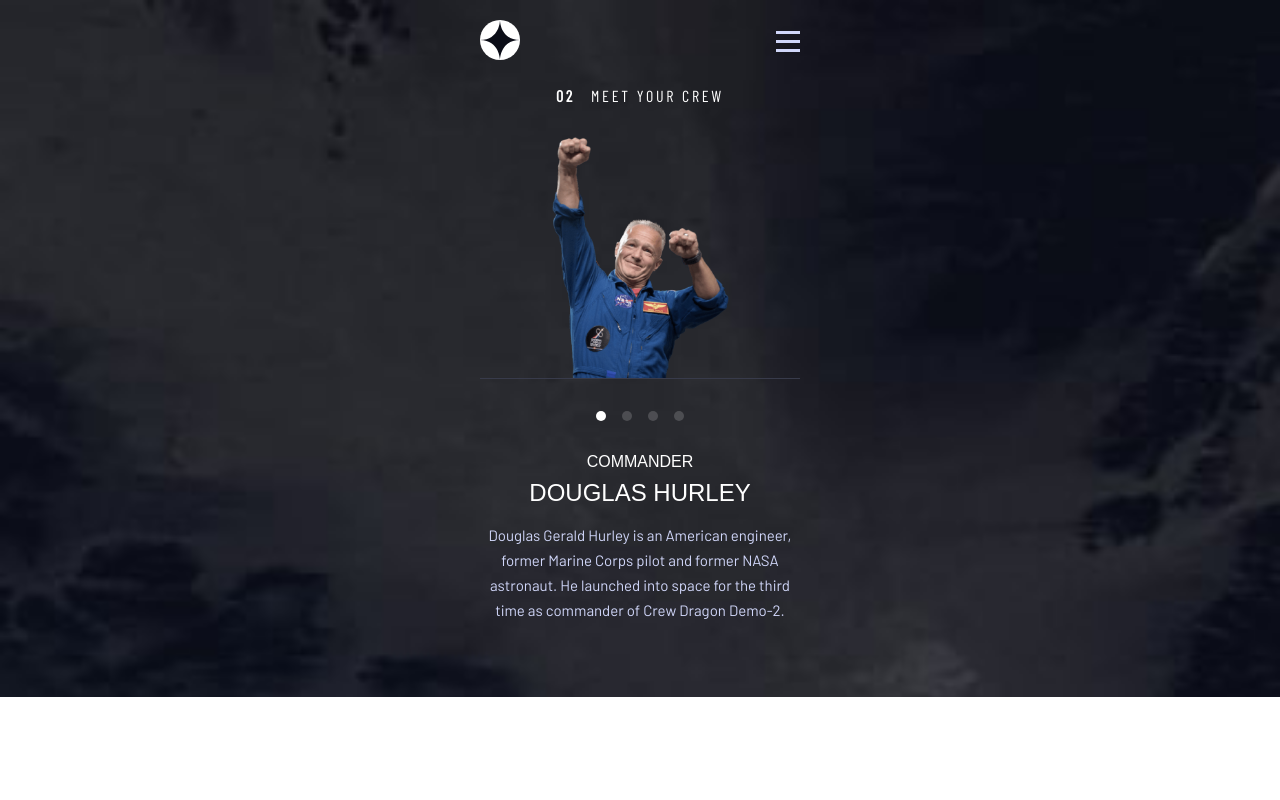
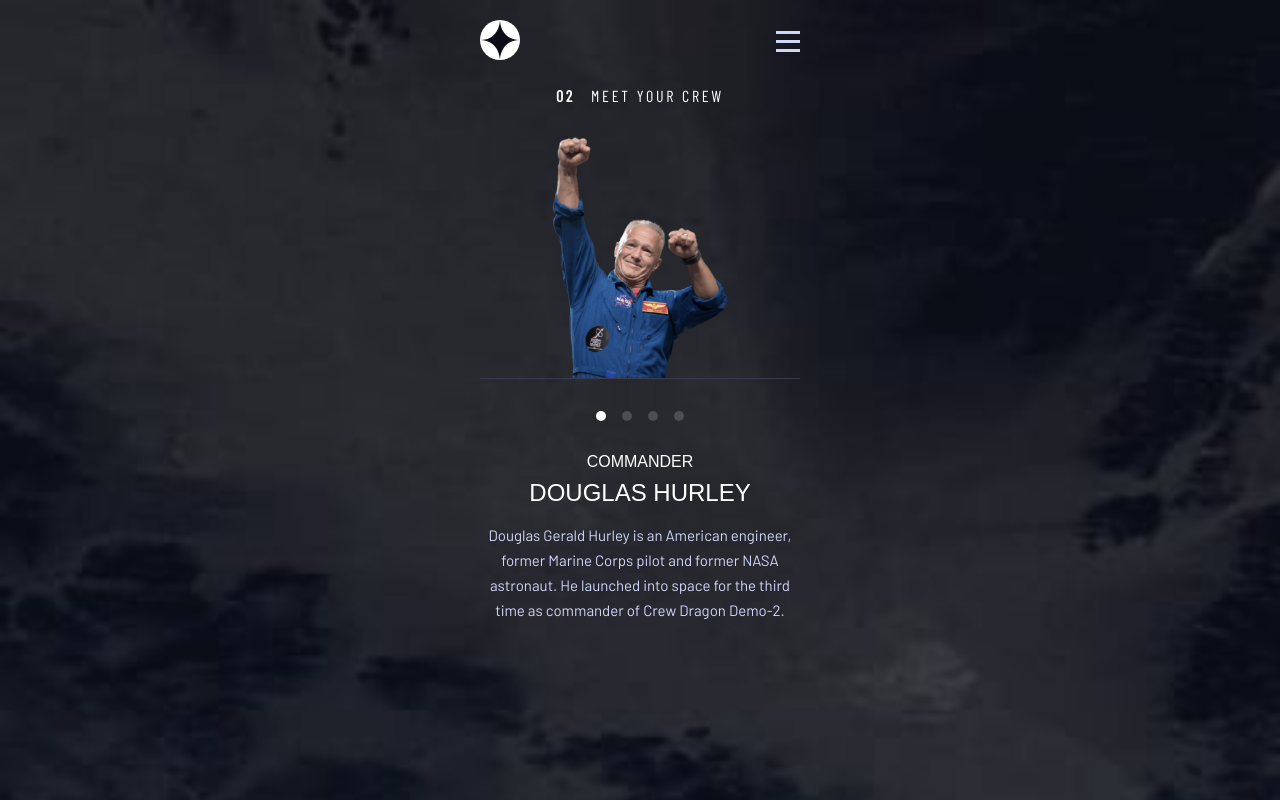
Before and after one commit to BlessSinister/space_in_your_self, a React (Create React App) app: page /crew in a window 1280 px wide. Built offline with nearby package versions, Linux system fonts and the light colour scheme; a web font is replaced by a local one.

Commit message:
correct_style_and_data

```diff
--- a/src/data.js
+++ b/src/data.js
@@ -62,7 +62,7 @@ export const data = {
         webp: './assets/crew/image-mark-shuttleworth.webp',
       },
       role: 'Mission Specialist',
-      bio: 'Mark Richard Shuttleworth is the founder and CEO of Canonical, the company behind the Linux-based Ubuntu operating system.',
+      bio: 'Mark Richard Shuttleworth is the founder and CEO of Canonical, the company behind the Linux-based Ubuntu operating system. Shuttleworth became the first South African to travel to space as a space tourist.',
     },
     {
       name: 'Victor Glover',
@@ -71,7 +71,7 @@ export const data = {
         webp: './assets/crew/image-victor-glover.webp',
       },
       role: 'Pilot',
-      bio: 'Pilot on the first operational flight of the SpaceX Crew Dragon to the International Space Station. Glover is a commander in the U.S. Navy where he pilots an F/A-18.',
+      bio: 'Pilot on the first operational flight of the SpaceX Crew Dragon to the International Space Station. Glover is a commander in the U.S. Navy where he pilots an F/A-18.He was a crew member of Expedition 64, and served as a station systems flight engineer.',
     },
     {
       name: 'Anousheh Ansari',
--- a/src/pages/Crew/crew.module.css
+++ b/src/pages/Crew/crew.module.css
@@ -6,3 +6,8 @@
   flex-direction: column;
   align-items: center;
 }
+@media (min-width: 376px) {
+  .container {
+    height: 100vh;
+  }
+}
--- a/src/pages/Crew/main.module.css
+++ b/src/pages/Crew/main.module.css
@@ -72,4 +72,5 @@ nav {
   line-height: 167%;
   text-align: center;
   color: #d0d6f9;
+  padding-bottom: 4.5rem;
 }
--- a/src/pages/Destination/destination.module.css
+++ b/src/pages/Destination/destination.module.css
@@ -6,3 +6,8 @@
   flex-direction: column;
   align-items: center;
 }
+@media (min-width: 376px) {
+  .container {
+    height: 100vh;
+  }
+}
--- a/src/pages/Technology/technology.module.css
+++ b/src/pages/Technology/technology.module.css
@@ -9,3 +9,8 @@
   max-width: 100%;
   height: 71rem;
 }
+@media (min-width: 376px) {
+  .container {
+    height: 100vh;
+  }
+}
```
